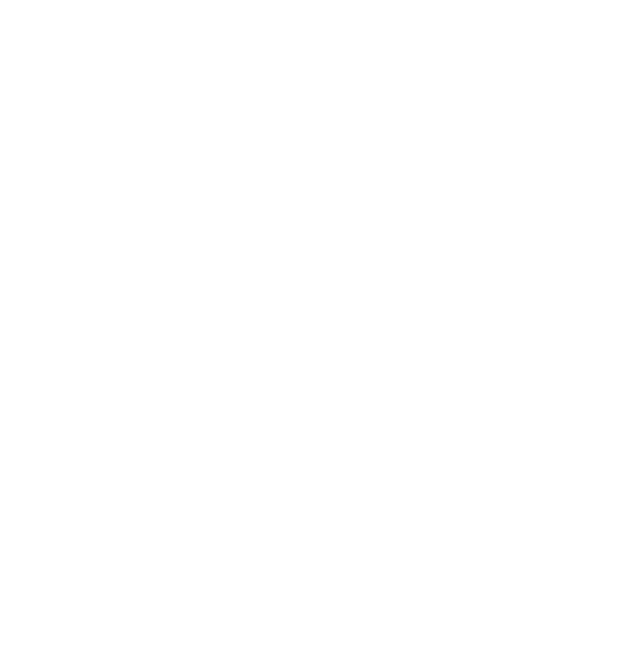
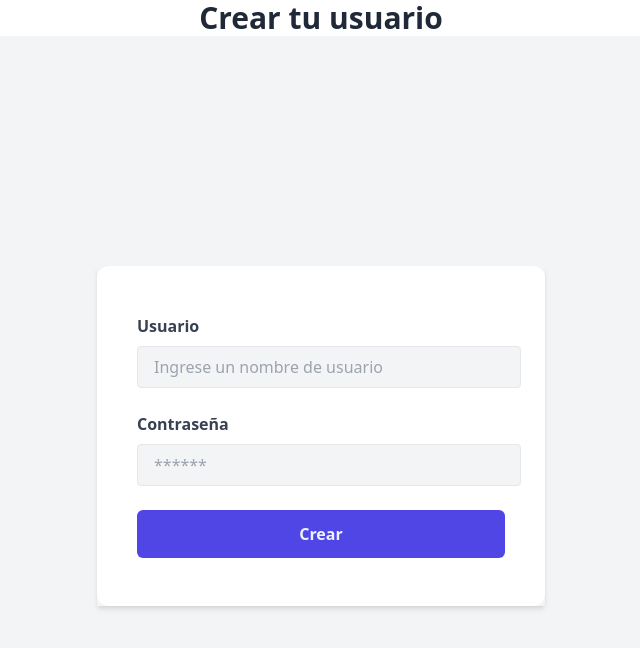
Before and after one commit to salinassilvio/auth-loginreactjs, a React (Create React App) app: page /crear in a window 1280 px wide. Shown: the top 648 px of the page, without its empty margins (319-959 px from the left). Built offline with nearby package versions, Linux system fonts and the light colour scheme.

Commit message:
Creacion de components utils y maquetacions de componentes necesarios

```diff
--- a/src/App.js
+++ b/src/App.js
@@ -11,7 +11,7 @@
         <Switch>
           <Route exact path="/" component={SigninPage}/>
           <Route exact path="/home" component={Home}/>
-          <Route exact path="/create" component={CreateUser} />
+          <Route exact path="/crear" component={CreateUser} />
         </Switch>
 
       </div>
--- a/src/components/CreateUser.js
+++ b/src/components/CreateUser.js
@@ -2,9 +2,53 @@
 
 const CreateUser = () => {
     return (
-        <div>
-            <h1>Crear</h1>
-        </div>
+        <>
+            <h2 className="text-center text-3xl leading-9
+                font-extrabold text-gray-800"
+                >
+                Crear tu usuario
+            </h2>
+            <div className="min-h-screen bg-gray-100 flex items-center">
+                <div className="container mx-auto max-w-md shadow-md hover:shadow-lg transition duration-300">
+                    <div className="py-12 p-10 bg-white rounded-xl">
+                        <div className="mb-6">
+                            <label className="mr-4 text-gray-700 font-bold inline-block mb-2" for="name">Usuario</label>
+                            <input
+                                type="text"
+                                name="usuario"
+                                id="usuario"
+                                className="border bg-gray-100 py-2 px-4 w-96
+                                 outline-none focus:ring-2
+                                 focus:ring-indigo-400 rounded"
+                                 placeholder="Ingrese un nombre de usuario"
+                                 required
+                                 />
+                        </div>
+                        <div className="">
+                            <label className="mr-4 text-gray-700 font-bold inline-block mb-2" for="name">Contraseña</label>
+                            <input
+                            type="password"
+                            name="clave"
+                            id="clave"
+                            className="border bg-gray-100 py-2 px-4
+                            w-96 outline-none focus:ring-2
+                            focus:ring-indigo-400 rounded"
+                            placeholder="******"
+                            required
+                             />
+                        </div>
+                        <button
+                        type="submit"
+                        className="w-full mt-6 text-indigo-50 font-bold
+                        bg-indigo-600 py-3 rounded-md
+                        hover:bg-indigo-500 transition duration-300"
+                        >
+                        Crear
+                        </button>
+                    </div>
+                </div>
+            </div>
+        </>
     )
 }
 
--- a/src/components/Home.js
+++ b/src/components/Home.js
@@ -1,10 +1,13 @@
 import React from 'react'
-
+import Navbar from './utils/Navbar'
 const Home = () => {
     return (
+        <>
+        <Navbar></Navbar>
         <div>
             <h1>Home</h1>
         </div>
+        </>
     )
 }
 
--- a/src/components/SigninPage.js
+++ b/src/components/SigninPage.js
@@ -1,4 +1,5 @@
-import React from 'react'
+import React from 'react';
+import {Link} from 'react-router-dom';
 
 const SigninPage = () => {
     let url='';
@@ -16,9 +17,9 @@
                     text-gray-600"
                 >
                 O
-                <a className="text-purple-400 mx-2" href={url} >
+                <Link className="text-purple-400 mx-2" to={'/crear'} >
                     Crea tu cuenta
-                </a>
+                </Link>
                     con estos pasos sencillos
                     <br/>
                 </p>
@@ -68,7 +69,7 @@
                             >
                             Login
                             </button>
-                        </div>
+                    </div>
                 </form>
             </div>
         </div>
--- /dev/null
+++ b/src/components/utils/Navbar.js
@@ -0,0 +1,27 @@
+import React from 'react'
+import { Link } from 'react-router-dom'
+
+const Navbar = () => {
+    return (
+        <nav>
+        <div className="">
+          <div className="flex justify-between h-16 px-10 shadow items-center">
+            <div className="flex items-center space-x-8">
+              <h1 className="text-xl lg:text-2xl font-bold cursor-pointer">Digital Reef</h1>
+              <div className="hidden md:flex justify-around space-x-4">
+                <a href="#" className="hover:text-indigo-600 text-gray-700">Home</a>
+                <a href="#" className="hover:text-indigo-600 text-gray-700">About</a>
+                <a href="#" className="hover:text-indigo-600 text-gray-700">Service</a>
+                <a href="#" className="hover:text-indigo-600 text-gray-700">Contact</a>
+              </div>
+            </div>
+            <div className="flex space-x-4 items-center">
+                <Link to={'/'} className="bg-indigo-600 px-4 py-2 rounded text-white hover:bg-indigo-500 text-sm">SIGNUP</Link>
+            </div>
+          </div>
+        </div>
+      </nav>
+    )
+}
+
+export default Navbar
```
